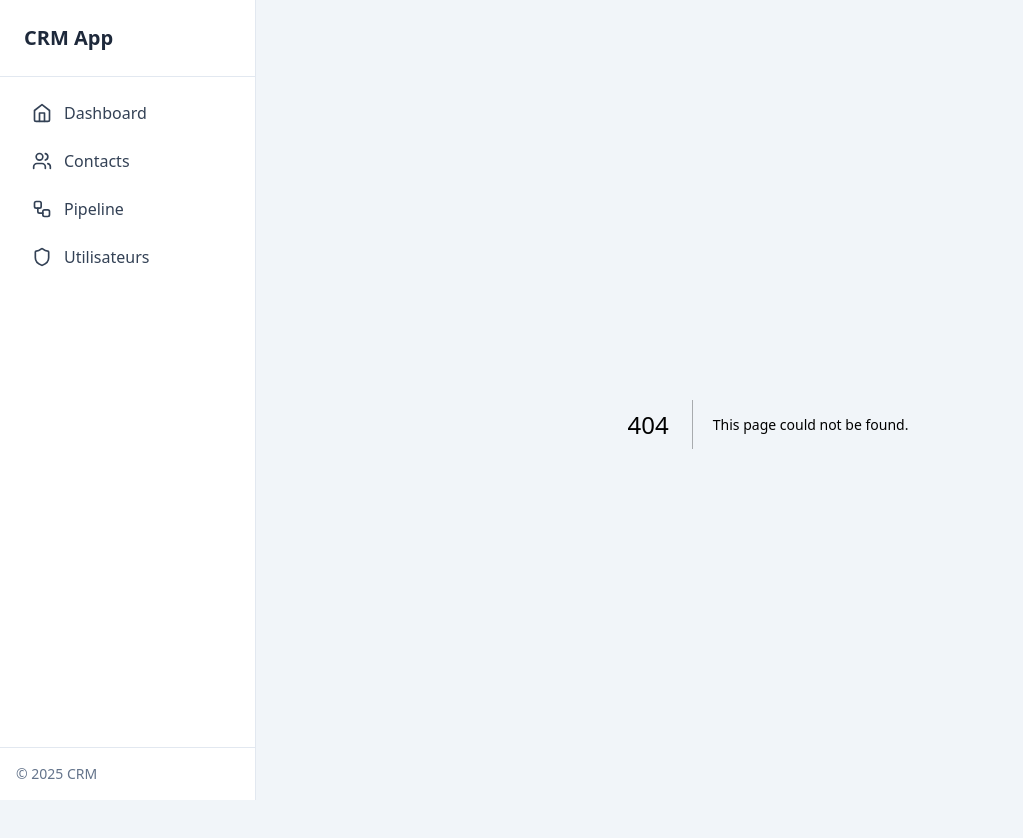
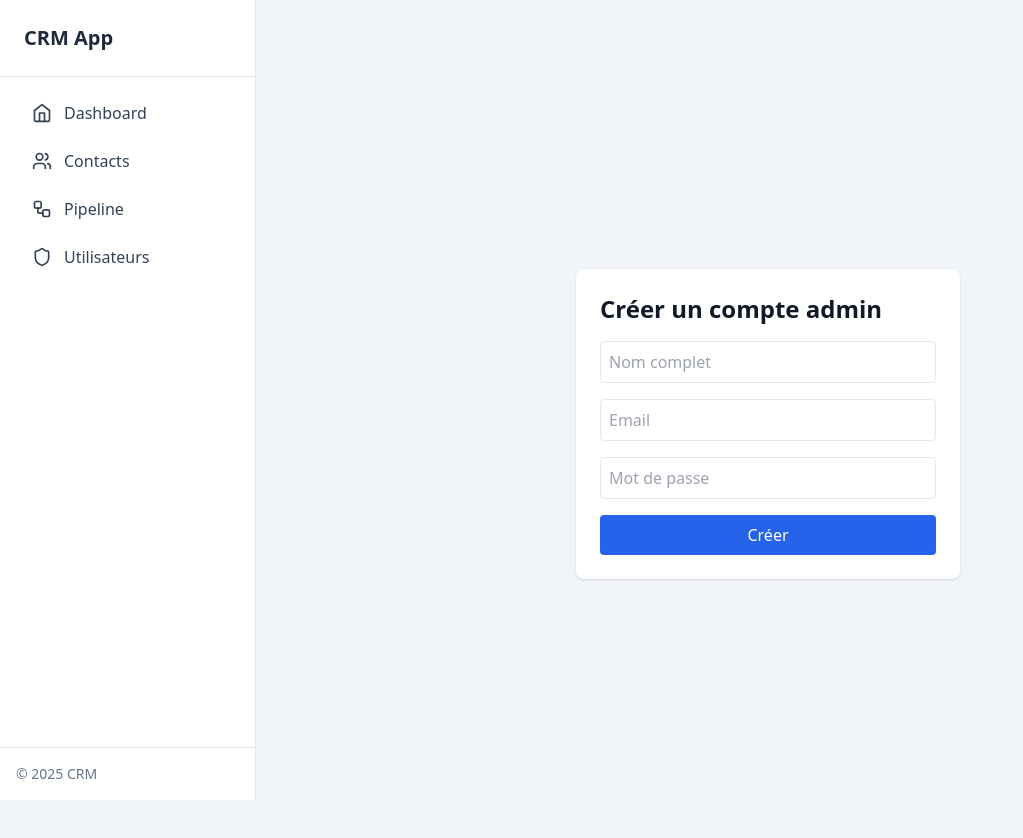
Before and after one commit to Leadhunterfr/crm-app, a Next.js app: page /register in a window 1280 px wide. Before the commit this address had no page. Shown: the top 838 px of the page, without its empty margins (0-1023 px from the left). Built offline with nearby package versions, Linux system fonts and the light colour scheme; no server answers.

Commit message:
Create register.js

```diff
--- /dev/null
+++ b/pages/register.js
@@ -0,0 +1,33 @@
+import { useState } from "react";
+import { supabase } from "@/lib/supabaseClient";
+import { useRouter } from "next/router";
+
+export default function RegisterPage() {
+  const [email, setEmail] = useState("");
+  const [password, setPassword] = useState("");
+  const [fullName, setFullName] = useState("");
+  const router = useRouter();
+
+  const handleRegister = async (e) => {
+    e.preventDefault();
+    const { data, error } = await supabase.auth.signUp({
+      email,
+      password,
+      options: { data: { full_name: fullName, role: "admin" } }
+    });
+    if (error) return alert(error.message);
+    router.push("/contacts");
+  };
+
+  return (
+    <div className="flex items-center justify-center min-h-screen bg-slate-100">
+      <form onSubmit={handleRegister} className="bg-white p-6 rounded-lg shadow w-96 space-y-4">
+        <h1 className="text-2xl font-bold">Créer un compte admin</h1>
+        <input className="w-full border p-2 rounded" placeholder="Nom complet" value={fullName} onChange={e => setFullName(e.target.value)} />
+        <input className="w-full border p-2 rounded" placeholder="Email" value={email} onChange={e => setEmail(e.target.value)} />
+        <input className="w-full border p-2 rounded" type="password" placeholder="Mot de passe" value={password} onChange={e => setPassword(e.target.value)} />
+        <button className="w-full bg-blue-600 text-white p-2 rounded">Créer</button>
+      </form>
+    </div>
+  );
+}
```
